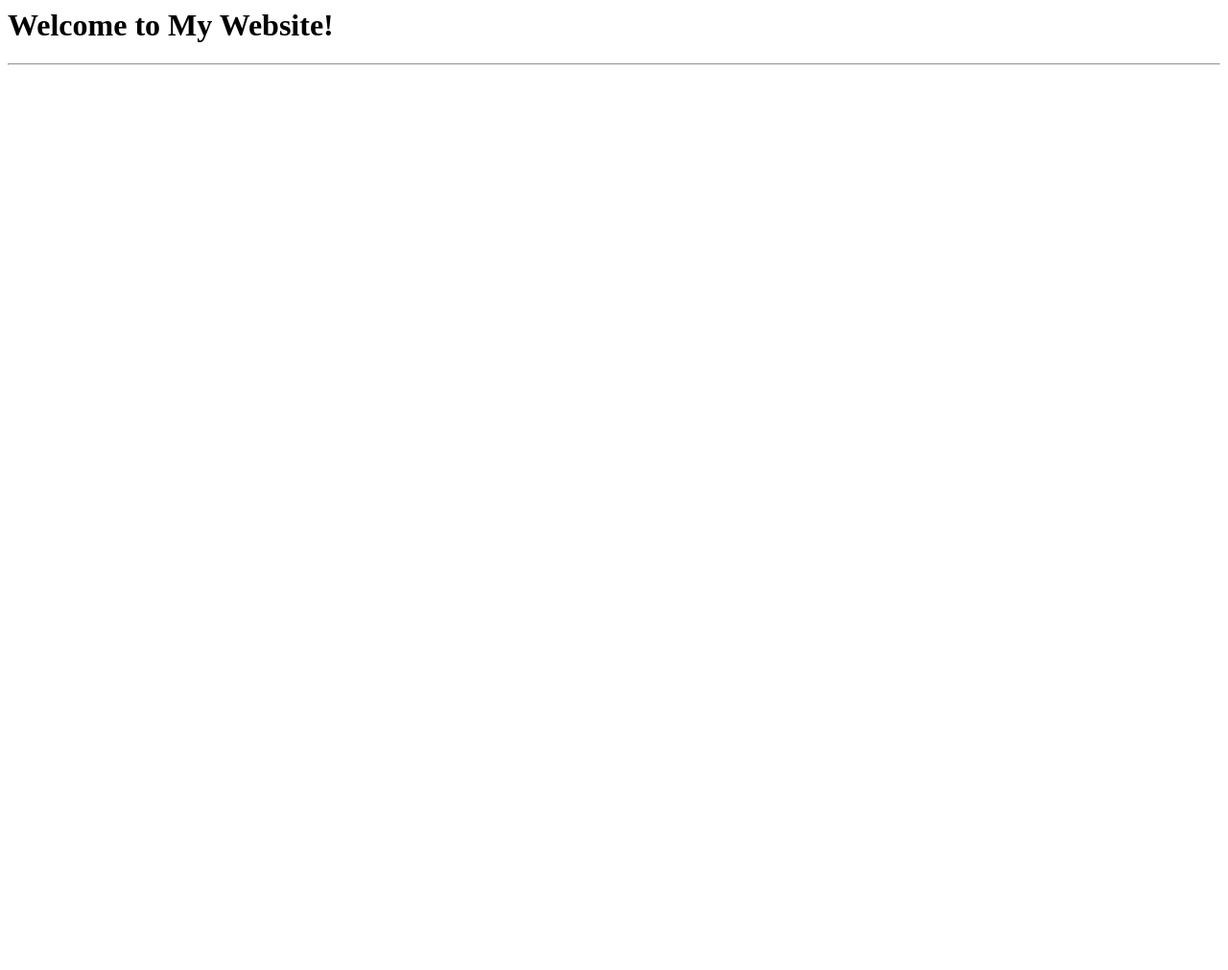
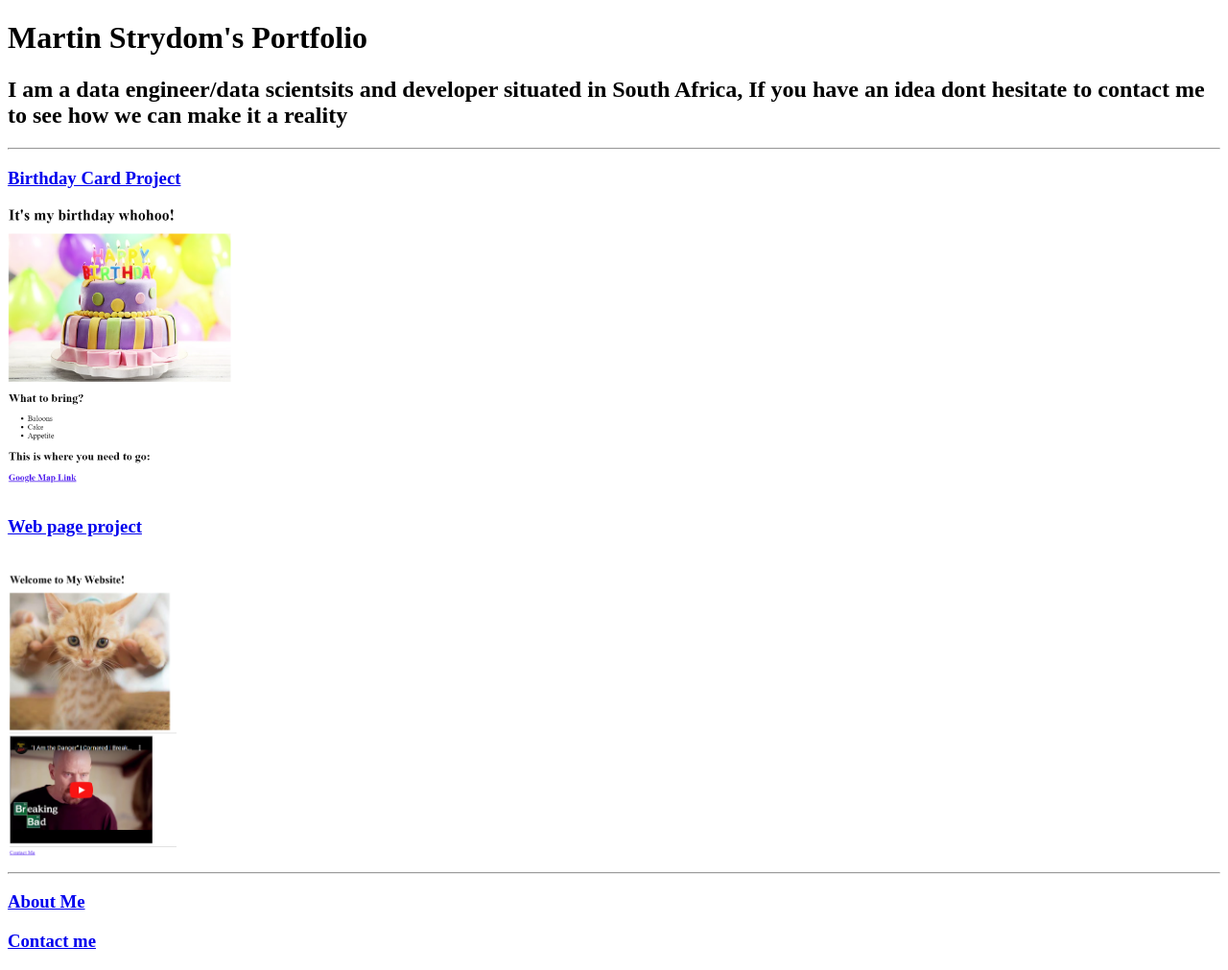
Before and after one commit to StrydomMartin/html-practice, a plain HTML site: page index.html in a window 1280 px wide. Shown: the whole page at 96% size. Before the commit the page ends 800 px from the top, so only its background shows below. Drawn offline with Linux system fonts and the light colour scheme.

Commit message:
index.html

```diff
--- a/index.html
+++ b/index.html
@@ -1,5 +1,25 @@
-<h1>Welcome to My Website!</h1>
-<!-- Add an image of yourself that links to the about page -->
+<!DOCTYPE html>
+<html lang="en">
+<head>
+    <meta charset="UTF-8">
+    <meta name="Martin Strydom Portfolio" content="width=device-width, initial-scale=1.0">
+    <title>Portfolio of Martin Strydom</title>
+</head>
+<body>
+    <h1>Martin Strydom's Portfolio</h1>
+    <h2>I am a data engineer/data scientsits and developer situated in South Africa, If you have an idea dont hesitate to contact me to see how we can make it a reality</h2>
+    <hr />
+    <h3><a href="./public/3.4 Birthday Invite Project/index.html">Birthday Card Project</a></h3>
 
-<hr />
-<!-- Add a link to your contact me page here -->
+    <img src="./assets/images/Birthday.png" height="300" >
+    <br>
+    <h3><a href="./public/4.1 Webpages/index.html">Web page project</a></h3>
+    <br>
+    <img src="./assets/images/Webpages.png" height="300" >
+    <hr>
+<h3><a href="./public/about.html">About Me</a></h3>  <h3><a href="./public/contact.html">Contact me</a></h3>
+
+
+
+</body>
+</html>
```
